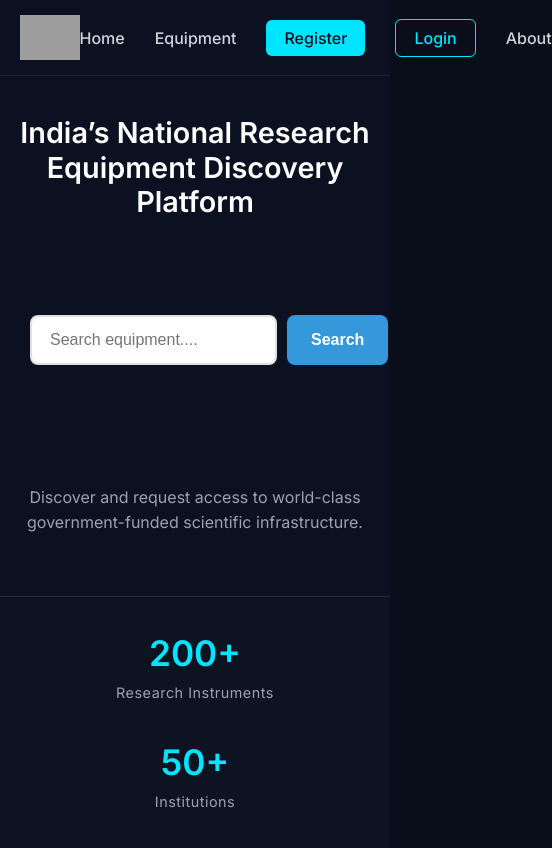
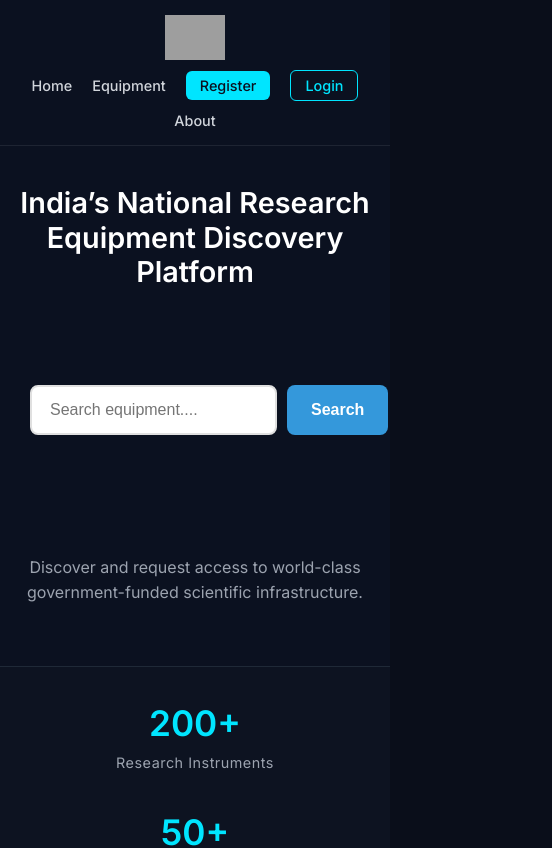
Before and after one commit to Nantha-Code/equipnet-india, a React (Vite) app: page / in a window 390 px wide. Shown: the top 848 px of the page, 552 px wide, since content can reach past the window. Built offline with nearby package versions, Linux system fonts and the light colour scheme; grey boxes are pictures that could not be loaded.

Commit message:
the media query was added for the navbar page

```diff
--- a/src/components/common/Navbar.css
+++ b/src/components/common/Navbar.css
@@ -97,3 +97,52 @@ header {
   opacity: 0.9;
   transform: translateY(-2px); /* Slight lift effect */
 }
+
+/* Tablet & Smaller Laptops (max-width: 900px) */
+@media screen and (max-width: 900px) {
+  header {
+    padding: 15px 3%; /* Reduces the side padding slightly */
+  }
+
+  .nav-link-lists {
+    gap: 15px; /* Brings the links closer together so they don't wrap too early */
+  }
+
+  /* Slightly shrink the font size to fit everything on one line */
+  .nav-link-lists li a,
+  .home-tag,
+  .equipment-tag {
+    font-size: 0.9rem;
+  }
+}
+
+/* Mobile Phones (max-width: 650px) */
+@media screen and (max-width: 650px) {
+  header {
+    /* Changes layout from a single row to a column */
+    flex-direction: column;
+    padding: 15px 20px;
+    gap: 15px; /* Adds space between the logo and the links */
+  }
+
+  .nav-link-lists {
+    width: 100%;
+    flex-wrap: wrap;             /* Allows links to drop to the next line if needed */
+    justify-content: center;     /* Centers the links neatly under the logo */
+    gap: 15px 20px;              /* 15px gap vertically, 20px gap horizontally */
+  }
+
+  /* Make the auth buttons slightly smaller to fit side-by-side easily */
+  .login-tag,
+  .register-tag {
+    padding: 6px 14px;
+    font-size: 0.85rem;
+  }
+}
+
+/* Very Small Phones (max-width: 380px) */
+@media screen and (max-width: 380px) {
+  .nav-link-lists {
+    gap: 10px 15px; /* Tighter spacing for very narrow screens like iPhone SE */
+  }
+}
```
